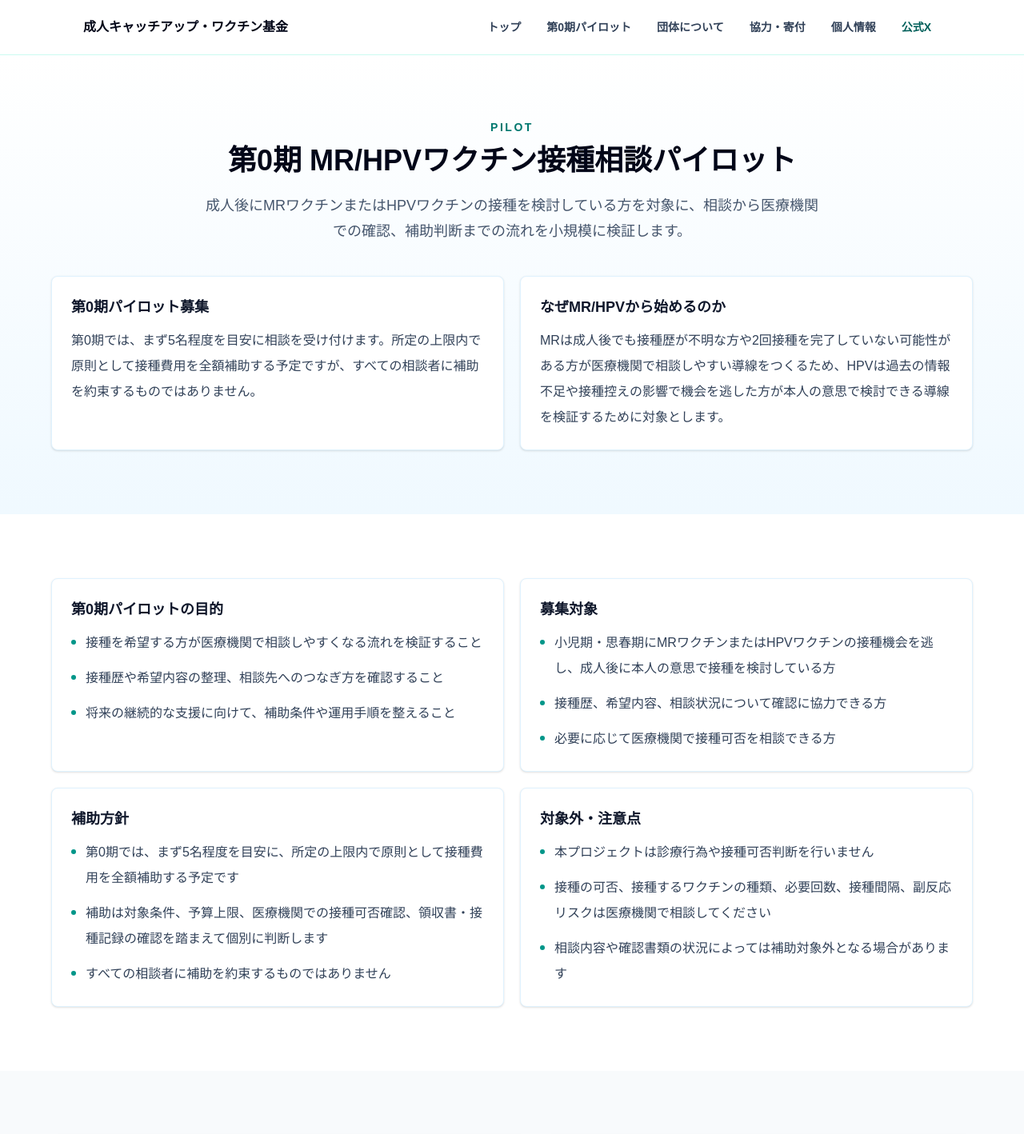
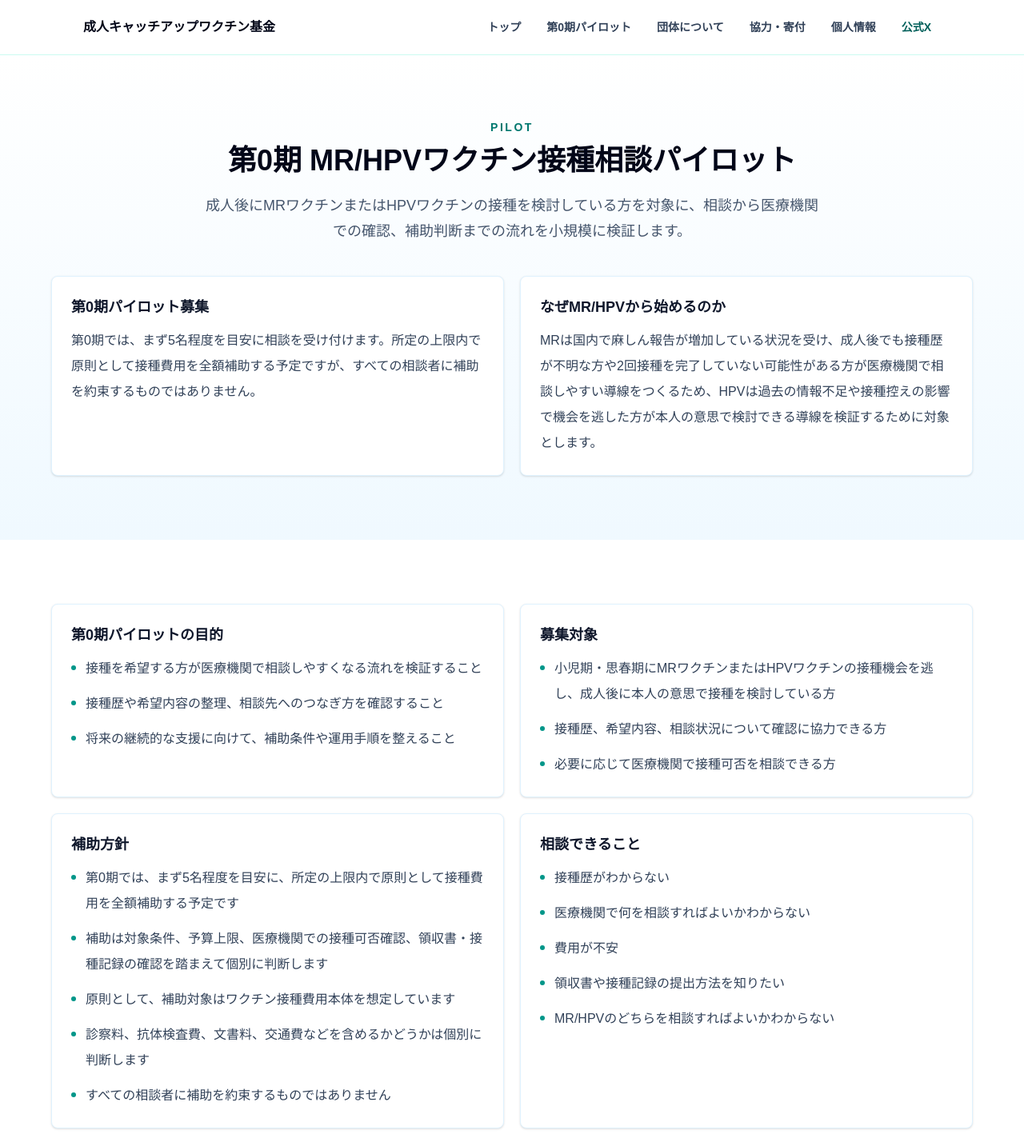
Before and after one commit to hj0229/vaccine-second-chance, a Next.js app: page /pilot in a window 1280 px wide. Shown: the top 1418 px of the page at 80% size. Built offline with nearby package versions, Linux system fonts and the light colour scheme.

Commit message:
Improve site pages and trust content

```diff
--- a/app/_components/site.tsx
+++ b/app/_components/site.tsx
@@ -17,7 +17,7 @@ export function SiteHeader() {
     <header className="sticky top-0 z-20 border-b border-teal-100 bg-white/95 backdrop-blur">
       <div className="mx-auto flex max-w-6xl flex-col gap-4 px-6 py-4 sm:px-8 lg:flex-row lg:items-center lg:justify-between lg:px-10">
         <Link href="/" className="text-base font-semibold text-slate-950">
-          成人キャッチアップ・ワクチン基金
+          成人キャッチアップワクチン基金
         </Link>
         <nav aria-label="主要ナビゲーション" className="flex flex-wrap gap-2">
           {navItems.map((item) => (
@@ -46,7 +46,7 @@ export function SiteHeader() {
 export function SiteFooter() {
   return (
     <footer className="border-t border-slate-200 bg-white px-6 py-8 text-center text-sm leading-7 text-slate-500">
-      <p>© 2026 成人キャッチアップ・ワクチン基金 / Vaccine Second Chance Fund Japan</p>
+      <p>© 2026 成人キャッチアップワクチン基金 / Vaccine Second Chance Fund Japan</p>
       <p className="mt-1">
         本プロジェクトは診療行為や接種可否判断を行いません。
       </p>
--- a/app/about/page.tsx
+++ b/app/about/page.tsx
@@ -10,7 +10,7 @@ const message = [
   "これまで診療の中で、ワクチンで防げたかもしれない感染症によって重症化し、生活や将来の選択に大きな影響を受ける人を見てきました。",
   "小児期の接種は本人が選べるものではありません。家庭の事情、情報へのアクセス、当時の社会状況によって、接種機会を逃すことがあります。",
   "成人後に本人が接種を希望しても、情報の整理、相談先、費用の壁が重なり、一歩を踏み出しにくい現実があります。",
-  "成人キャッチアップ・ワクチン基金は、誰かを責めるためではなく、今から選び直したい人の一歩を社会で支えるために立ち上げる準備プロジェクトです。",
+  "成人キャッチアップワクチン基金は、誰かを責めるためではなく、今から選び直したい人の一歩を社会で支えるために立ち上げる準備プロジェクトです。",
   "遅れても、今から守れる。その選択を支えられる仕組みを、少人数の検証から丁寧に育てていきます。",
 ];
 
@@ -46,7 +46,7 @@ export default function AboutPage() {
             {message.map((paragraph) => (
               <p key={paragraph}>{paragraph}</p>
             ))}
-            <p className="font-semibold text-slate-900">代表　田中寛顕</p>
+            <p className="font-semibold text-slate-900">代表　田中寛顕 / 小児科医</p>
           </div>
         </blockquote>
       </ContentSection>
--- a/app/layout.tsx
+++ b/app/layout.tsx
@@ -4,7 +4,7 @@ import { SiteFooter, SiteHeader } from "./_components/site";
 import "./globals.css";
 
 export const metadata: Metadata = {
-  title: "成人キャッチアップ・ワクチン基金",
+  title: "成人キャッチアップワクチン基金",
   description:
     "本人の意思によらず予防接種の機会を逃した人が、成人後に接種を検討できるよう支える準備プロジェクトです。",
 };
--- a/app/page.tsx
+++ b/app/page.tsx
@@ -3,7 +3,6 @@ import {
   CtaGroup,
   NoticeCard,
   PageShell,
-  xUrl,
 } from "./_components/site";
 
 export default function Home() {
@@ -17,7 +16,7 @@ export default function Home() {
               成人後の接種相談を支える準備プロジェクト
             </p>
             <h1 className="mt-8 text-4xl font-semibold tracking-normal text-slate-950 sm:text-6xl">
-              成人キャッチアップ・ワクチン基金
+              成人キャッチアップワクチン基金
             </h1>
             <p className="mt-4 text-lg font-medium text-slate-600 sm:text-2xl">
               Vaccine Second Chance Fund Japan
@@ -38,14 +37,6 @@ export default function Home() {
             </p>
             <div className="mt-10 space-y-5">
               <CtaGroup />
-              <a
-                href={xUrl}
-                target="_blank"
-                rel="noopener noreferrer"
-                className="inline-flex text-base font-semibold text-teal-800 underline decoration-teal-300 underline-offset-4"
-              >
-                公式Xを見る
-              </a>
               <NoticeCard compact />
             </div>
           </div>
--- a/app/pilot/page.tsx
+++ b/app/pilot/page.tsx
@@ -25,7 +25,7 @@ export default function PilotPage() {
           </InfoCard>
           <InfoCard title="なぜMR/HPVから始めるのか">
             <p>
-              MRは成人後でも接種歴が不明な方や2回接種を完了していない可能性がある方が医療機関で相談しやすい導線をつくるため、HPVは過去の情報不足や接種控えの影響で機会を逃した方が本人の意思で検討できる導線を検証するために対象とします。
+              MRは国内で麻しん報告が増加している状況を受け、成人後でも接種歴が不明な方や2回接種を完了していない可能性がある方が医療機関で相談しやすい導線をつくるため、HPVは過去の情報不足や接種控えの影響で機会を逃した方が本人の意思で検討できる導線を検証するために対象とします。
             </p>
           </InfoCard>
         </div>
@@ -56,7 +56,20 @@ export default function PilotPage() {
               items={[
                 "第0期では、まず5名程度を目安に、所定の上限内で原則として接種費用を全額補助する予定です",
                 "補助は対象条件、予算上限、医療機関での接種可否確認、領収書・接種記録の確認を踏まえて個別に判断します",
+                "原則として、補助対象はワクチン接種費用本体を想定しています",
+                "診察料、抗体検査費、文書料、交通費などを含めるかどうかは個別に判断します",
                 "すべての相談者に補助を約束するものではありません",
+              ]}
+            />
+          </InfoCard>
+          <InfoCard title="相談できること">
+            <BulletList
+              items={[
+                "接種歴がわからない",
+                "医療機関で何を相談すればよいかわからない",
+                "費用が不安",
+                "領収書や接種記録の提出方法を知りたい",
+                "MR/HPVのどちらを相談すればよいかわからない",
               ]}
             />
           </InfoCard>
--- a/app/privacy/page.tsx
+++ b/app/privacy/page.tsx
@@ -46,6 +46,16 @@ export default function PrivacyPage() {
               取得した情報は、個人が特定されないよう匿名化したうえで、活動設計や報告に使用する可能性があります。個人が特定される形で公開することはありません。
             </p>
           </InfoCard>
+          <InfoCard title="管理方法と第三者提供">
+            <BulletList
+              items={[
+                "取得した情報は、Googleフォームおよび関連スプレッドシートで管理します",
+                "アクセス権限を限定して管理します",
+                "本人から削除・訂正希望があった場合、合理的な範囲で対応します",
+                "法令に基づく場合を除き、本人の同意なく個人が特定される情報を第三者提供しません",
+              ]}
+            />
+          </InfoCard>
           <InfoCard title="診療行為ではないこと">
             <p>
               本プロジェクトは個別の医療相談や接種可否判断を行いません。接種の可否、必要回数、接種間隔、副反応リスクなどは医療機関で相談してください。
--- a/app/support/page.tsx
+++ b/app/support/page.tsx
@@ -23,18 +23,22 @@ export default function SupportPage() {
             {
               title: "医療者",
               text: "小児科、産婦人科、感染症、公衆衛生などの観点から助言いただける方。",
+              tasks: "相談フロー、注意書き、医療機関へ確認すべき事項のレビュー",
             },
             {
               title: "会計に詳しい方",
               text: "会計管理、収支報告、透明性のある運用について相談できる方。",
+              tasks: "補助金支払い記録、領収書管理、活動報告の確認",
             },
             {
               title: "法務・個人情報保護に詳しい方",
               text: "申請フォーム、同意文書、個人情報管理について確認いただける方。",
+              tasks: "フォーム文言、同意文、個人情報管理方法の確認",
             },
             {
               title: "Web・広報に協力できる方",
               text: "サイト改善、SNS、説明資料づくりに協力いただける方。",
+              tasks: "サイト改善、公式X、説明資料作成",
             },
           ].map((item) => (
             <div
@@ -46,6 +50,12 @@ export default function SupportPage() {
               </h2>
               <p className="mt-3 text-sm leading-7 text-slate-600">
                 {item.text}
+              </p>
+              <p className="mt-4 text-sm font-semibold text-slate-900">
+                想定タスク
+              </p>
+              <p className="mt-2 text-sm leading-7 text-slate-600">
+                {item.tasks}
               </p>
             </div>
           ))}
```
